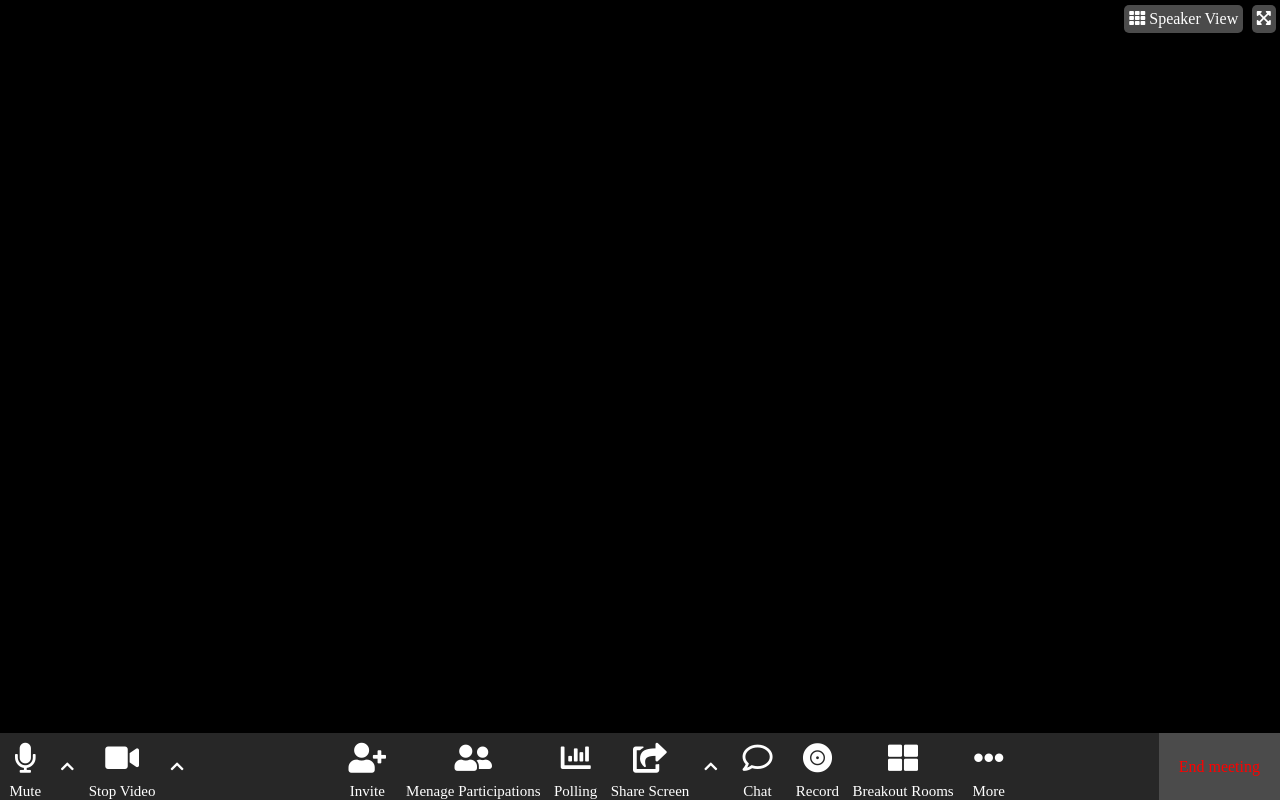
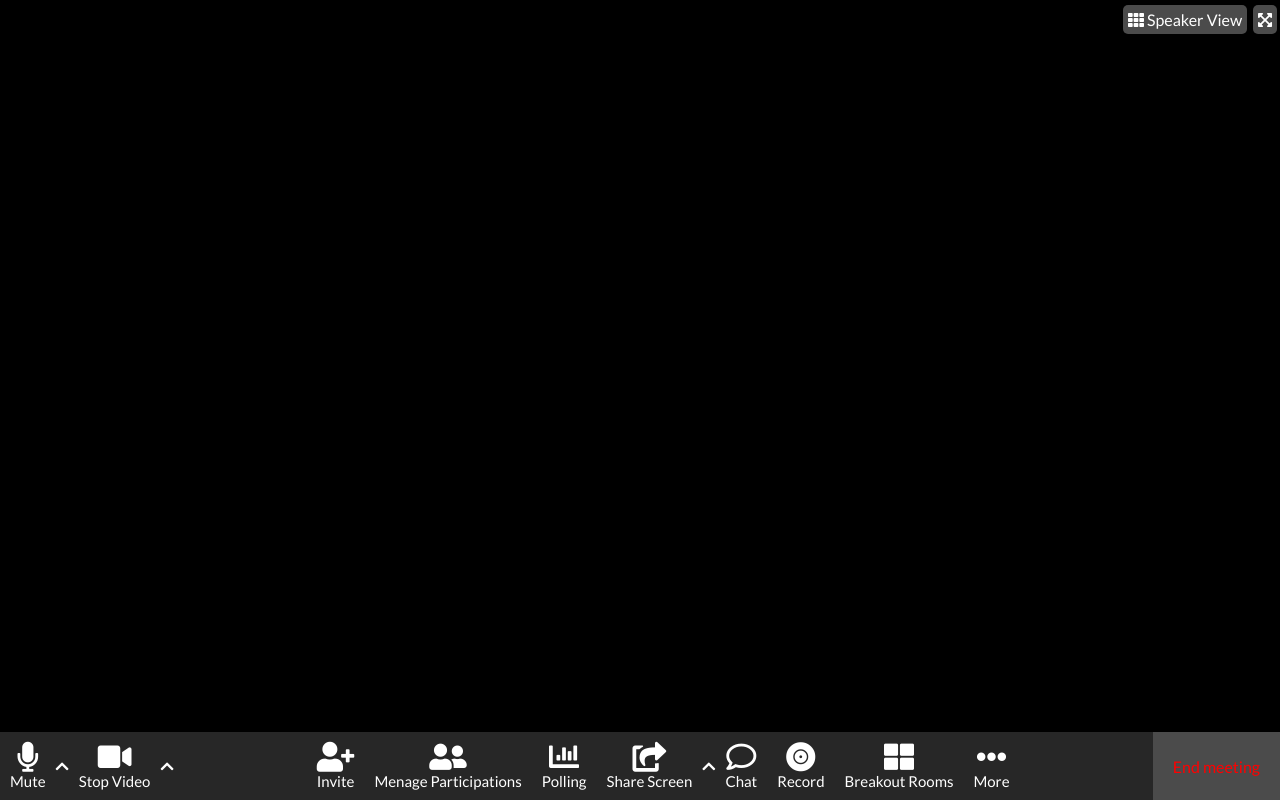
Before and after one commit to pietroline/html-css-zoom, a plain HTML site: page index.html in a window 1280 px wide. Drawn offline with Linux system fonts and the light colour scheme.

Commit message:
sistemato padding sul footer e aggiunto font da google

```diff
--- a/css/style.css
+++ b/css/style.css
@@ -5,6 +5,7 @@
 }
 
 body{
+    font-family: 'Lato', sans-serif;
     background-color: #000;
 }
 
@@ -39,7 +40,7 @@ footer{
     bottom: 0px;
     width: 100%;
     background-color: #272727;
-    min-width: 1000px;
+    min-width: 1100px;
 }
 
 .contenuto{
@@ -61,12 +62,11 @@ footer{
     justify-content: center;
     align-items: center;
     font-size: 15px;
-    padding: 0px 5px;
+    padding: 10px;
 }
 
 .box i{
     font-size: 30px;
-    padding: 10px;
 }
 
 .box.arrow{
--- a/index.html
+++ b/index.html
@@ -12,6 +12,11 @@
 
         <!-- link font awesome cdn 5.15.4 -->
         <link rel="stylesheet" href="https://cdnjs.cloudflare.com/ajax/libs/font-awesome/5.15.4/css/all.min.css">
+
+        <!-- link google font "LATO"-->
+        <link rel="preconnect" href="https://fonts.googleapis.com">
+        <link rel="preconnect" href="https://fonts.gstatic.com" crossorigin>
+        <link href="https://fonts.googleapis.com/css2?family=Lato:wght@100;300;400;700;900&display=swap" rel="stylesheet">
     </head>
 
     <body>
```
